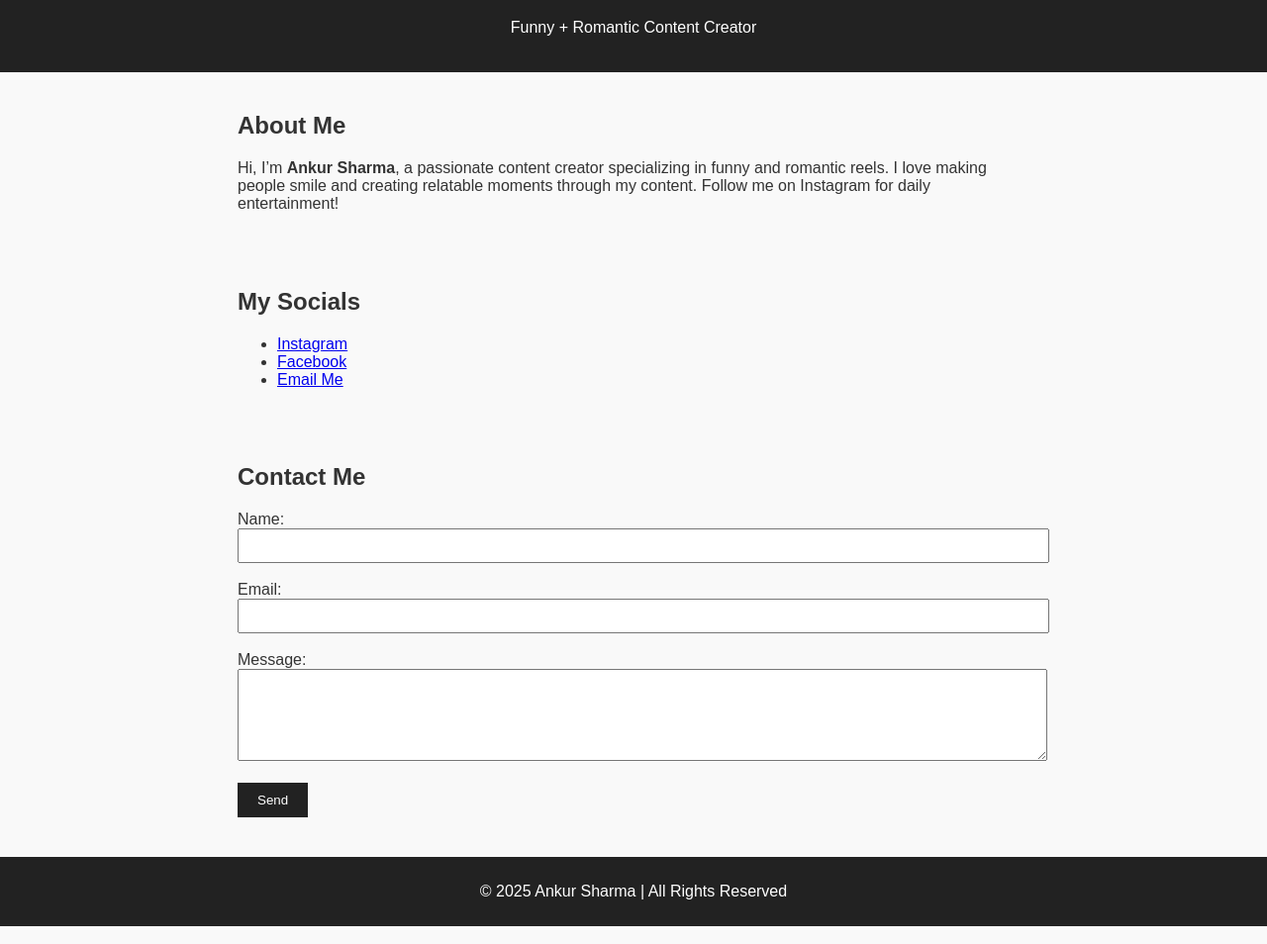
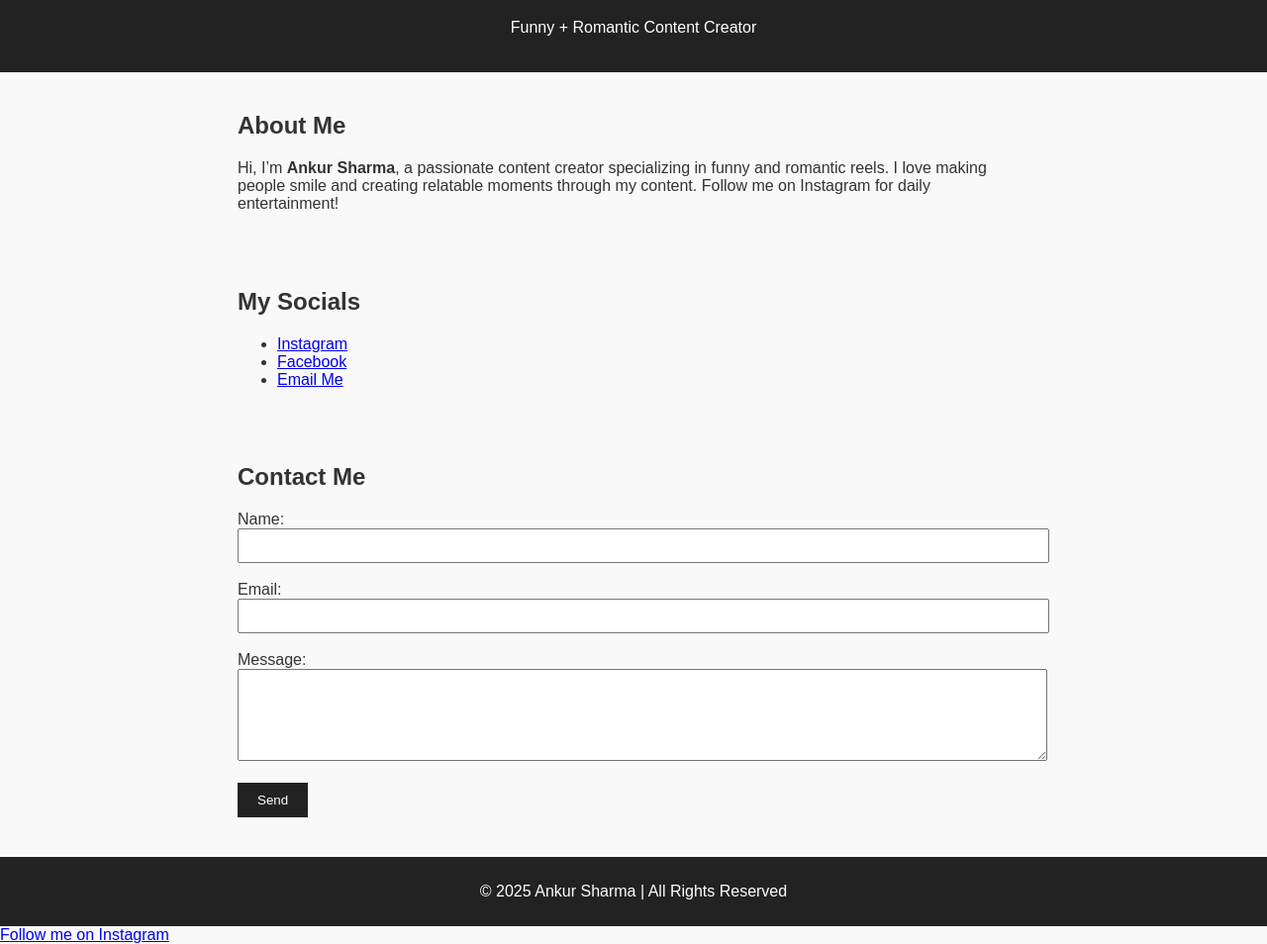
Before and after one commit to ankurr123-ux/personal-website, a plain HTML site: page index.html in a window 1280 px wide. Shown: the part 81-1035 px from the top of the page at 99% size. Drawn offline with Linux system fonts and the light colour scheme.

Commit message:
Added instagram link

```diff
--- a/index.html
+++ b/index.html
@@ -52,5 +52,8 @@
   <footer style="background:#222; color:#fff; text-align:center; padding:10px; margin-top:20px;">
     <p>&copy; 2025 Ankur Sharma | All Rights Reserved</p>
   </footer>
+  <a href="https://instagram.com/as_ankurr._sharma._" target="_blank">
+    Follow me on Instagram
+  </a>
 </body>
 </html>
```
